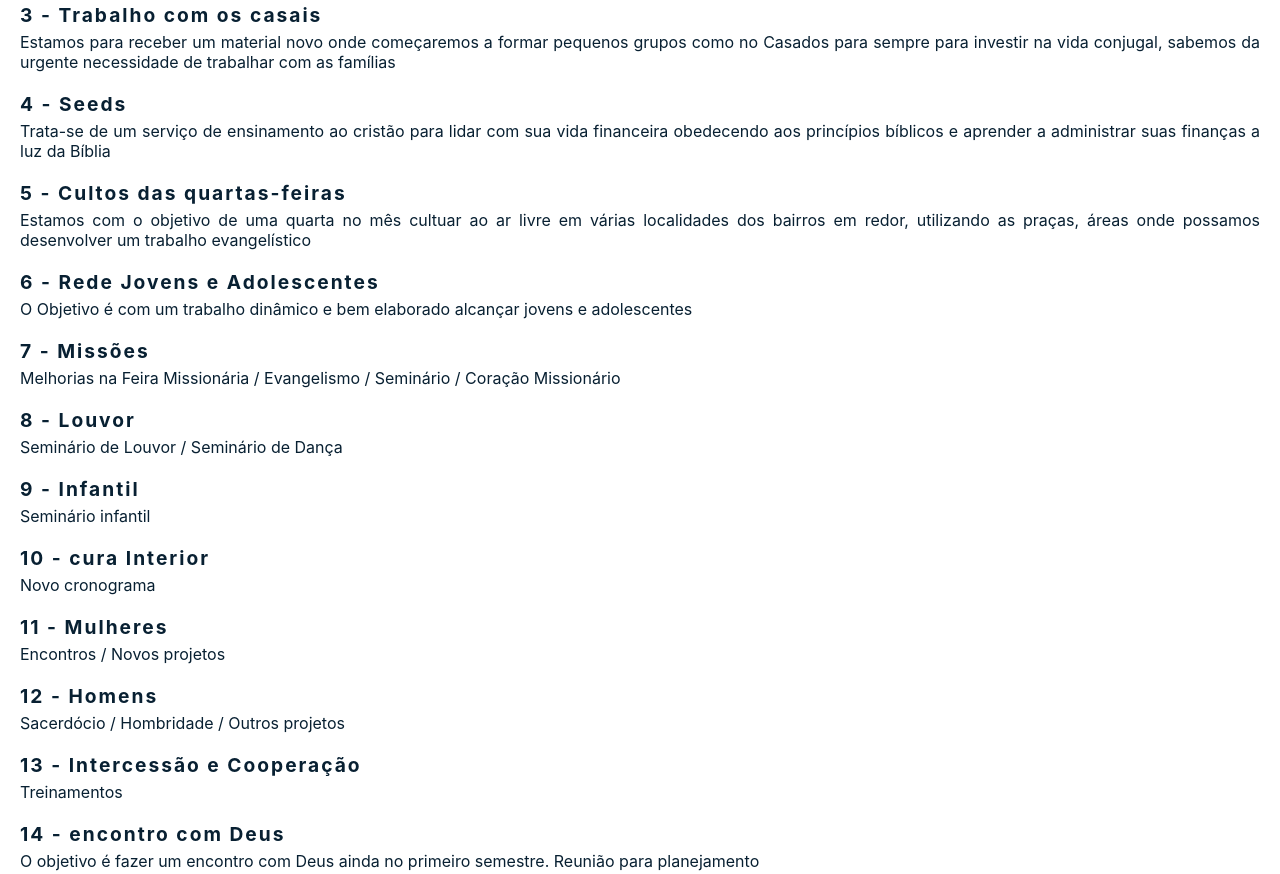
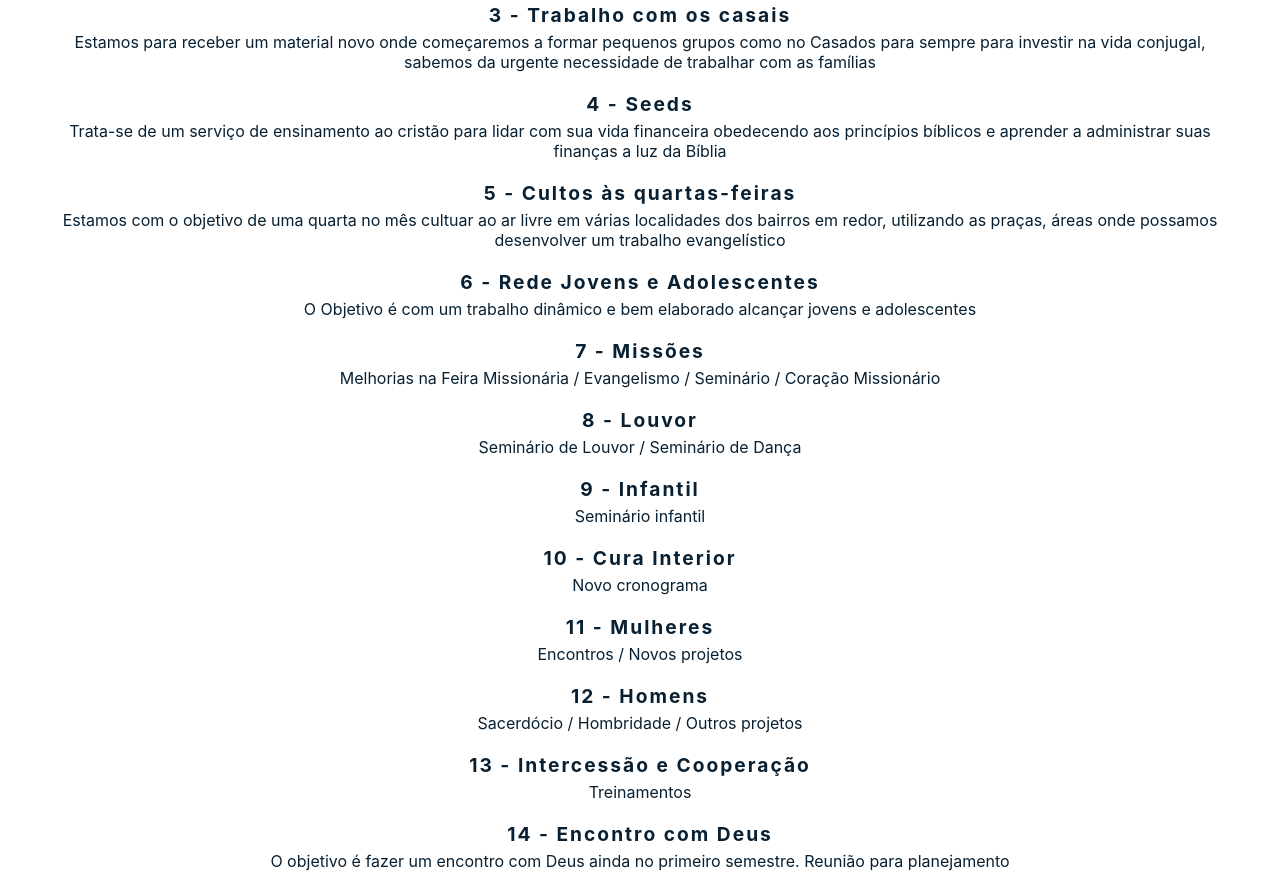
Before and after one commit to Viniciusy62/agenda-betel, a plain HTML site: page index.html in a window 1280 px wide. Shown: the part 947-1821 px from the top of the page. Drawn offline with Linux system fonts and the light colour scheme.

Commit message:
media query

```diff
--- a/css/style.css
+++ b/css/style.css
@@ -84,7 +84,7 @@ body{
 
 .content{
     margin: 10px 20px;
-    text-align: justify;
+    text-align: center;
 
 }
 
@@ -93,6 +93,7 @@ body{
     font-size: 1.2em;
     color: #082032;
     letter-spacing: 2px;
+    text-align: center;
 }
 
 .content p{
@@ -109,7 +110,7 @@ body{
 }
 
 .footer-message p{
-    margin: 10px 0;
+    margin: 20px 0;
     text-align: justify;
     font-size: 1em;
 }
@@ -117,3 +118,10 @@ body{
 .footer-message h5{
     font-size: 1em;
 }
+
+@media only screen and (min-width: 1200px) {
+    body {
+        margin: auto;
+        max-width: 1200px;
+    }
+}
--- a/index.html
+++ b/index.html
@@ -125,7 +125,7 @@
                 <h4>4 - Seeds</h4>
                 <p>Trata-se de um serviço de ensinamento ao cristão para lidar com sua vida financeira obedecendo aos princípios bíblicos  e aprender a administrar suas finanças a luz da Bíblia</p>
 
-                <h4>5 - Cultos das quartas-feiras</h4>
+                <h4>5 - Cultos às quartas-feiras</h4>
                 <p>Estamos com o objetivo de uma quarta no mês cultuar ao ar livre em várias localidades dos bairros em redor, utilizando as praças, áreas onde possamos desenvolver um trabalho evangelístico</p>
 
                 <h4>6 - Rede Jovens e Adolescentes</h4>
@@ -140,7 +140,7 @@
                 <h4>9 - Infantil</h4>
                 <p>Seminário infantil</p>
 
-                <h4>10 - cura Interior</h4>
+                <h4>10 - Cura Interior</h4>
                 <p>Novo cronograma</p>
 
                 <h4>11 - Mulheres</h4>
@@ -152,7 +152,7 @@
                 <h4>13 - Intercessão e Cooperação</h4>
                 <p>Treinamentos</p>
 
-                <h4>14 - encontro com Deus</h4>
+                <h4>14 - Encontro com Deus</h4>
                 <p>O objetivo é fazer um encontro com Deus ainda no primeiro semestre. Reunião para planejamento</p>
 
                 <h4>15 - Construção dos banheiros e anexos.</h4>
```
